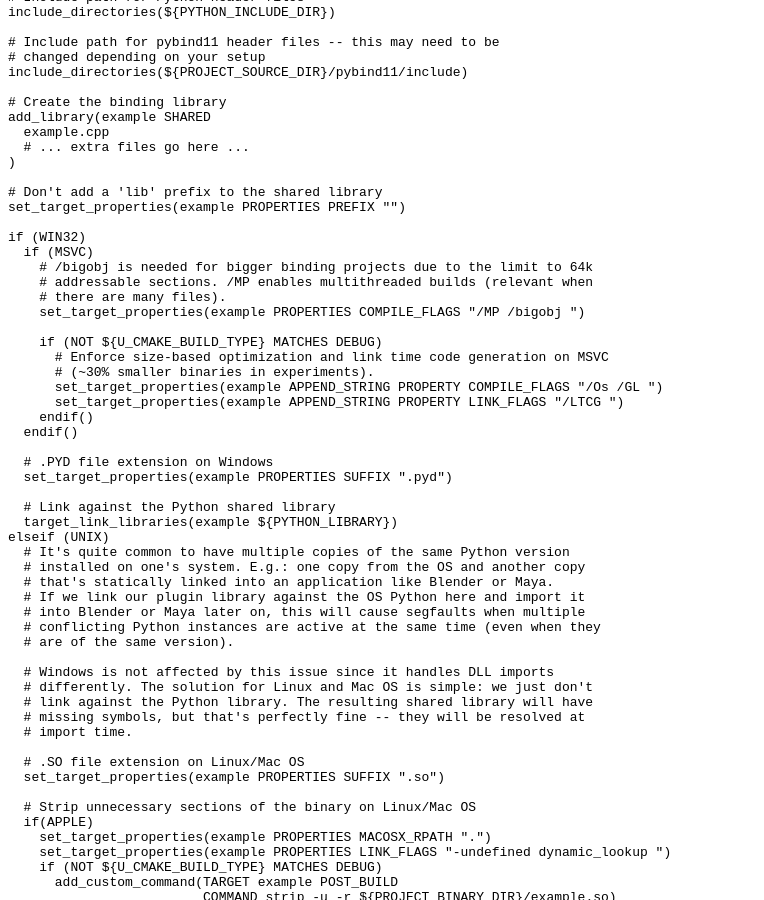
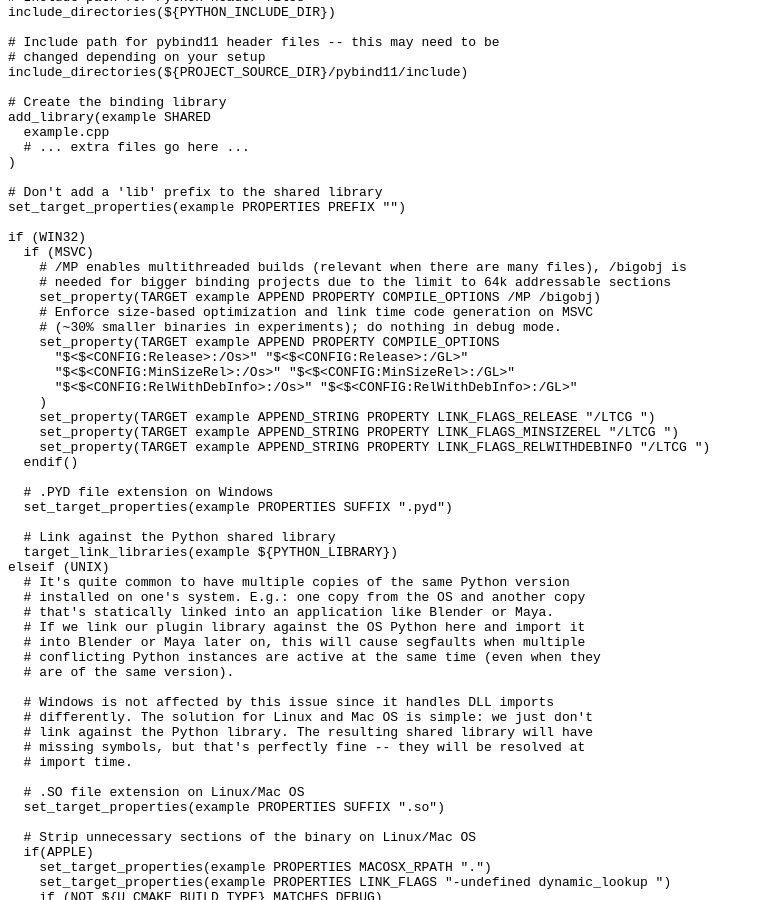
Before and after one commit to pybind/pybind11, a Sphinx documentation site: the page built from docs/cmake.rst, in a window 1280 px wide and 900 px high, scrolled down 1719 px. Shown: the whole window, without its empty margins (0-764 px from the left). Built offline with Sphinx 7.4.7 and the Read the Docs theme 2.0.0, drawn with Linux system fonts in a browser that asks for light colours.

Commit message:
minor cmake improvements on windows

```diff
--- a/docs/cmake.rst
+++ b/docs/cmake.rst
@@ -106,17 +106,19 @@ subdirectory named :file:`pybind11`.
 
     if (WIN32)
       if (MSVC)
-        # /bigobj is needed for bigger binding projects due to the limit to 64k
-        # addressable sections. /MP enables multithreaded builds (relevant when
-        # there are many files).
-        set_target_properties(example PROPERTIES COMPILE_FLAGS "/MP /bigobj ")
-
-        if (NOT ${U_CMAKE_BUILD_TYPE} MATCHES DEBUG)
-          # Enforce size-based optimization and link time code generation on MSVC
-          # (~30% smaller binaries in experiments).
-          set_target_properties(example APPEND_STRING PROPERTY COMPILE_FLAGS "/Os /GL ")
-          set_target_properties(example APPEND_STRING PROPERTY LINK_FLAGS "/LTCG ")
-        endif()
+        # /MP enables multithreaded builds (relevant when there are many files), /bigobj is
+        # needed for bigger binding projects due to the limit to 64k addressable sections
+        set_property(TARGET example APPEND PROPERTY COMPILE_OPTIONS /MP /bigobj)
+        # Enforce size-based optimization and link time code generation on MSVC
+        # (~30% smaller binaries in experiments); do nothing in debug mode.
+        set_property(TARGET example APPEND PROPERTY COMPILE_OPTIONS
+          "$<$<CONFIG:Release>:/Os>" "$<$<CONFIG:Release>:/GL>"
+          "$<$<CONFIG:MinSizeRel>:/Os>" "$<$<CONFIG:MinSizeRel>:/GL>"
+          "$<$<CONFIG:RelWithDebInfo>:/Os>" "$<$<CONFIG:RelWithDebInfo>:/GL>"
+        )
+        set_property(TARGET example APPEND_STRING PROPERTY LINK_FLAGS_RELEASE "/LTCG ")
+        set_property(TARGET example APPEND_STRING PROPERTY LINK_FLAGS_MINSIZEREL "/LTCG ")
+        set_property(TARGET example APPEND_STRING PROPERTY LINK_FLAGS_RELWITHDEBINFO "/LTCG ")
       endif()
 
       # .PYD file extension on Windows
```
Also changed, not shown: CMakeLists.txt (+13 -11 lines).
